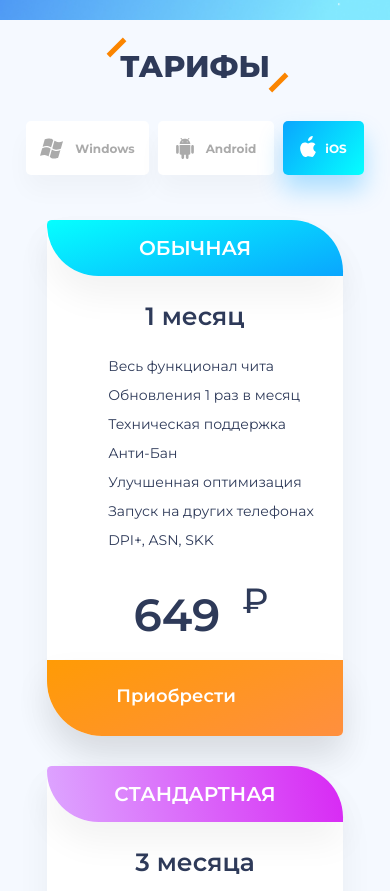
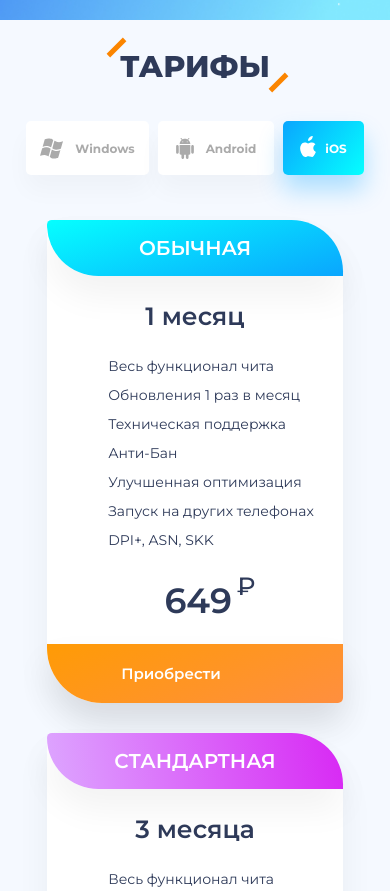
Before and after one commit to ryzhkoandrey/cheats-for-pubg, a plain HTML site: page index.html in a window 390 px wide. Shown: the part 2059-2950 px from the top of the page. Drawn offline with Linux system fonts and the light colour scheme.

Commit message:
375 tariffs

```diff
--- a/scss/blocks/_tariffs.scss
+++ b/scss/blocks/_tariffs.scss
@@ -3,6 +3,7 @@
     padding-top: 106px;
 
     @include mobile {
+        margin-bottom: 79px;
         padding-top: 28px;
     }
 
@@ -150,7 +151,7 @@
         gap: 26px;
 
         @include mobile {
-            margin-bottom: 30px;
+            margin-bottom: 22px;
             padding: 0 29px 0;
             gap: 11px;
         }
@@ -209,17 +210,31 @@
         justify-content: center;
         gap: 22px;
         color: #2e3a59;
+
+        @include mobile {
+            transform: translateX(15px);
+            margin-bottom: 22px;
+            gap: 5px;
+        }
     }
 
     &__card-price-count {
         padding-top: 8px;
         font-weight: 600;
         font-size: 45px;
+
+        @include mobile {
+            font-size: 35px;
+        }
     }
 
     &__card-price-currency {
         font-weight: 500;
         font-size: 35px;
+
+        @include mobile {
+            font-size: 25px;
+        }
     }
 
     &__card-btn {
@@ -232,6 +247,11 @@
         gap: 22px;
         box-shadow: 0 20px 35px 0 rgba(0, 0, 0, 0.08);
         background: linear-gradient(157deg, #ff9b05 0%, #ff8f3f 100%);
+
+        @include mobile {
+            min-height: 59px;
+            gap: 20px;
+        }
 
         &:hover {
 
@@ -248,6 +268,10 @@
             height: 24px;
             background: url('../img/arrow-right.svg') no-repeat center / cover;
             transition: all .2s;
+
+            @include mobile {
+                transform: translateX(8px);
+            }
         }
     }
 
@@ -256,5 +280,10 @@
         font-weight: 600;
         font-size: 18px;
         color: #fff;
+
+        @include mobile {
+            transform: translate(8px, 0);
+            font-size: 15px;
+        }
     }
 }
```
Also changed, not shown: css/main.min.css, 1 other file.
